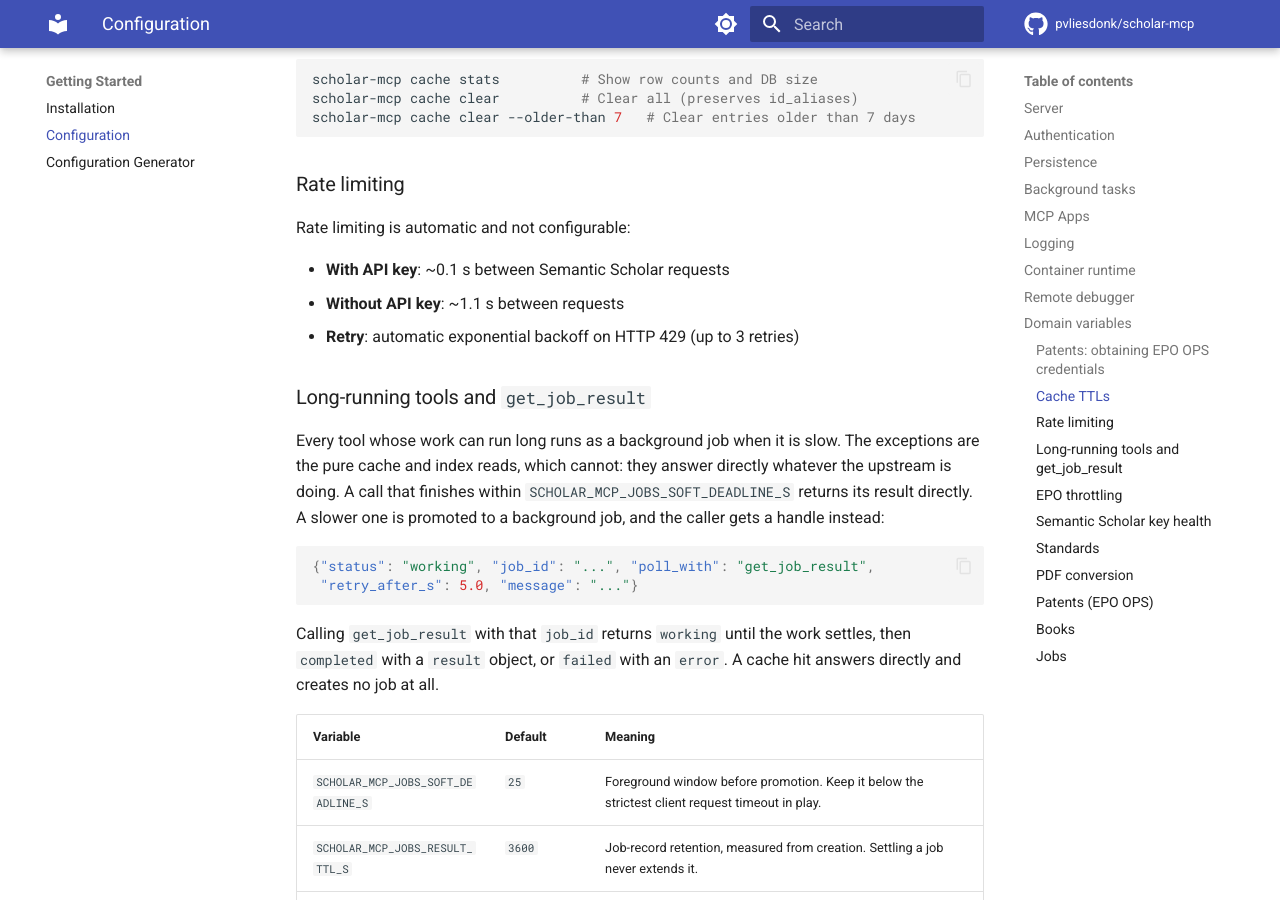
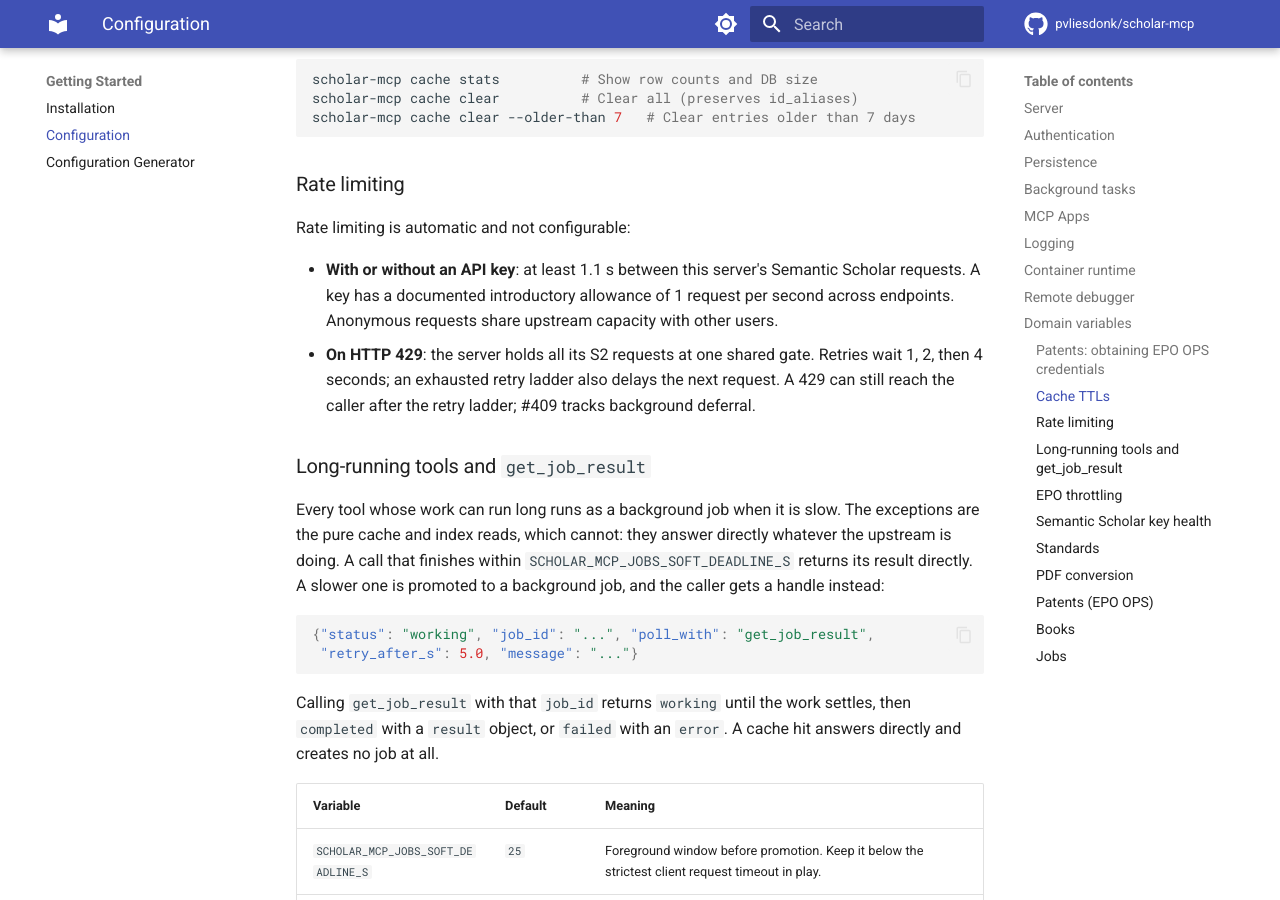
Before and after one commit to pvliesdonk/scholar-mcp, an MkDocs documentation site: the page built from docs/configuration.md, in a window 1280 px wide and 900 px high, scrolled down 8204 px. Built offline with MkDocs 1.6.1 and Material for MkDocs 9.7.7, drawn with Linux system fonts in a browser that asks for light colours; comment, search, counter and statistics services are not loaded; the version menu is left out; some of the changed text lies outside the part shown.

Commit message:
fix(s2): share throttle cooldown across requests (#462)

```diff
--- a/docs/configuration.md
+++ b/docs/configuration.md
@@ -279,9 +279,14 @@
 
 Rate limiting is automatic and not configurable:
 
-- **With API key**: ~0.1 s between Semantic Scholar requests
-- **Without API key**: ~1.1 s between requests
-- **Retry**: automatic exponential backoff on HTTP 429 (up to 3 retries)
+- **With or without an API key**: at least 1.1 s between this server's
+  Semantic Scholar requests. A key has a documented introductory allowance of
+  1 request per second across endpoints. Anonymous requests share upstream
+  capacity with other users.
+- **On HTTP 429**: the server holds all its S2 requests at one shared gate.
+  Retries wait 1, 2, then 4 seconds; an exhausted retry ladder also delays the
+  next request. A 429 can still reach the caller after the retry ladder; #409
+  tracks background deferral.
 
 ### Long-running tools and `get_job_result`
 
@@ -391,7 +396,7 @@
 | Variable | Default | Required | Description |
 |---|---|---|---|
 | `SCHOLAR_MCP_READ_ONLY` | `true` | No | When true, write-tagged tools (PDF download and conversion cache writes) are hidden. Set false to enable them. |
-| `SCHOLAR_MCP_S2_API_KEY` | (none) | No | Semantic Scholar API key. Optional but strongly recommended: unauthenticated requests are limited to ~1 req/s. Request one at https://www.semanticscholar.org/product/api#api-key-form. |
+| `SCHOLAR_MCP_S2_API_KEY` | (none) | No | Semantic Scholar API key. Optional but strongly recommended: a key has an introductory 1 req/s allowance; anonymous users share capacity and may be throttled. Request one at https://www.semanticscholar.org/product/api#api-key-form. |
 | `SCHOLAR_MCP_CACHE_DIR` | `/data/scholar-mcp` | No | Directory for the SQLite cache database (cache.db) and downloaded PDFs (pdfs/, md/). |
 | `SCHOLAR_MCP_CONTACT_EMAIL` | (none) | No | Contact email for the OpenAlex polite pool (improves rate limits). Also enables Unpaywall lookups as a PDF fallback source. |
 
--- a/docs/javascripts/config-wizard/wizard-spec.json
+++ b/docs/javascripts/config-wizard/wizard-spec.json
@@ -464,7 +464,7 @@
       "label": "S2 Api Key",
       "type": "text",
       "var": "SCHOLAR_MCP_S2_API_KEY",
-      "help": "Semantic Scholar API key. Optional but strongly recommended: unauthenticated requests are limited to ~1 req/s. Request one at https://www.semanticscholar.org/product/api#api-key-form."
+      "help": "Semantic Scholar API key. Optional but strongly recommended: a key has an introductory 1 req/s allowance; anonymous users share capacity and may be throttled. Request one at https://www.semanticscholar.org/product/api#api-key-form."
     },
     {
       "id": "docling_url",
--- a/server.json
+++ b/server.json
@@ -79,7 +79,7 @@
         },
         {
           "name": "SCHOLAR_MCP_S2_API_KEY",
-          "description": "Semantic Scholar API key. Optional but strongly recommended: unauthenticated requests are limited to ~1 req/s. Request one at https://www.semanticscholar.org/product/api#api-key-form.",
+          "description": "Semantic Scholar API key. Optional but strongly recommended: a key has an introductory 1 req/s allowance; anonymous users share capacity and may be throttled. Request one at https://www.semanticscholar.org/product/api#api-key-form.",
           "isSecret": true
         },
         {
@@ -320,7 +320,7 @@
         },
         {
           "name": "SCHOLAR_MCP_S2_API_KEY",
-          "description": "Semantic Scholar API key. Optional but strongly recommended: unauthenticated requests are limited to ~1 req/s. Request one at https://www.semanticscholar.org/product/api#api-key-form.",
+          "description": "Semantic Scholar API key. Optional but strongly recommended: a key has an introductory 1 req/s allowance; anonymous users share capacity and may be throttled. Request one at https://www.semanticscholar.org/product/api#api-key-form.",
           "isSecret": true
         },
         {
```
Also changed, not shown: README.md (+1 -1 lines), docs/design/reference/semantic-scholar-api.md (+7 -4 lines), docs/design/service-lifecycle.md (+4 -0 lines), docs/guides/claude-code-plugin.md (+5 -1 lines), docs/guides/claude-desktop.md (+6 -2 lines), 11 other files.
